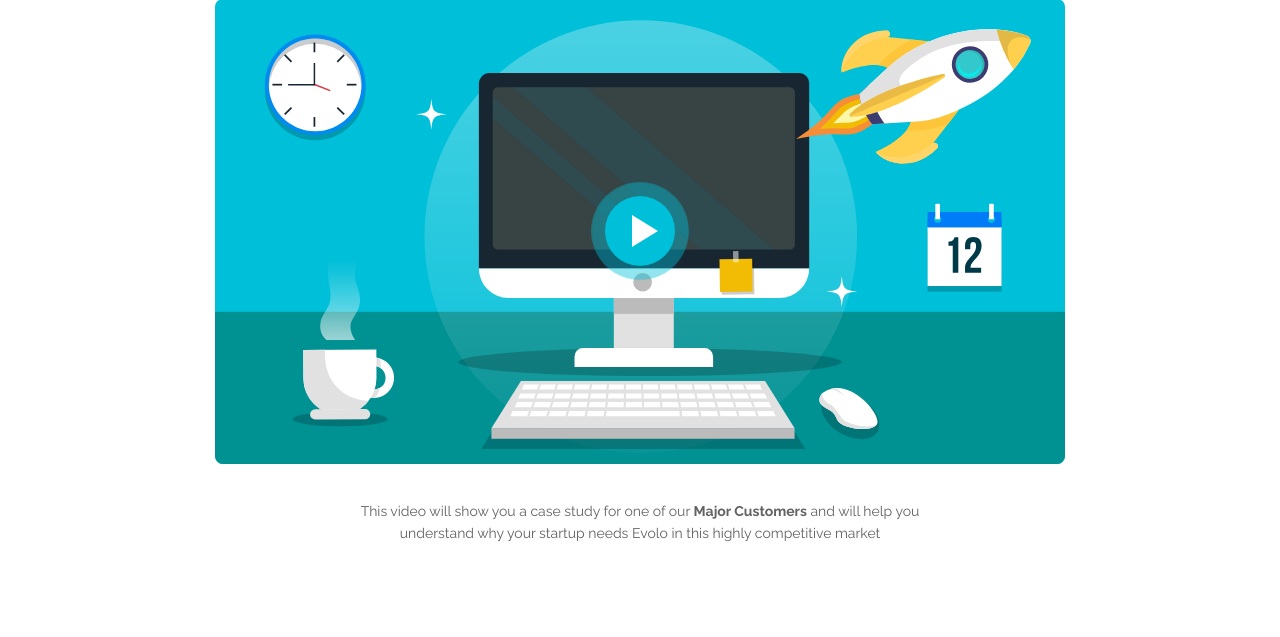
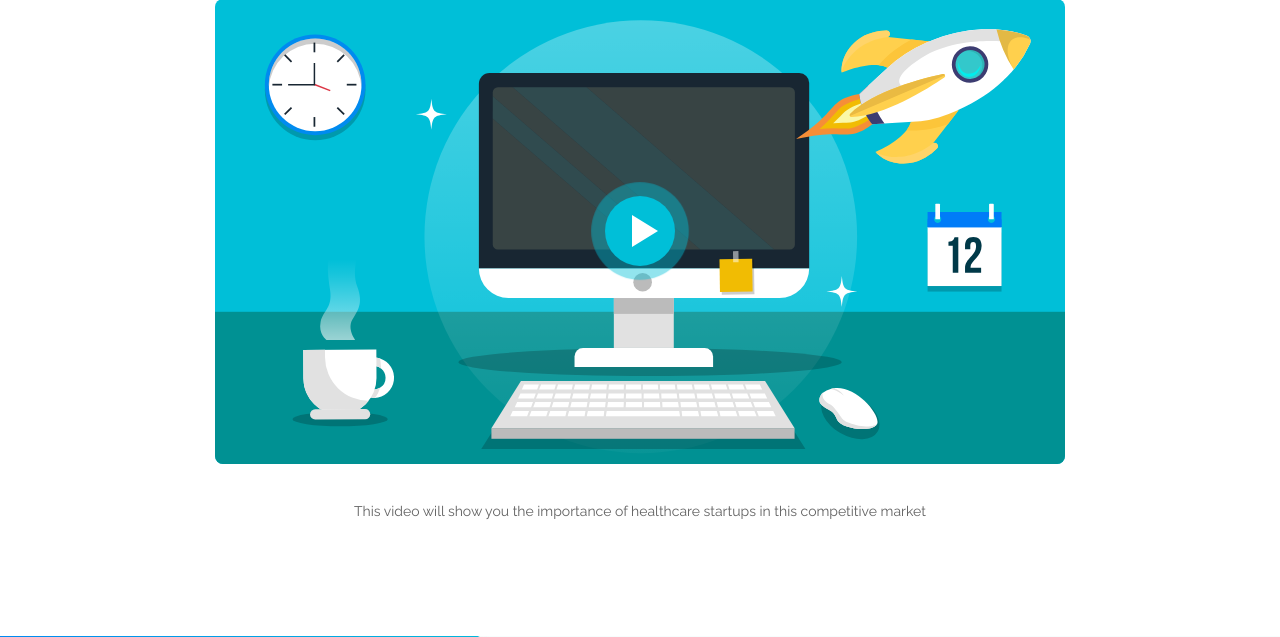
Before and after one commit to Arnold-Caleb/Landing, a Flask app: page / in a window 1280 px wide. Shown: the part 4397-5034 px from the top of the page. Run offline with Flask 2, Linux system fonts and the light colour scheme; some libraries are stand-ins or nearby versions.

Commit message:
Modified

```diff
--- a/templates/index.html
+++ b/templates/index.html
@@ -578,7 +578,7 @@
                     </div> <!-- end of image-container -->
                     <!-- end of video preview -->
 
-                    <p>This video will show you a case study for one of our <strong>Major Customers</strong> and will help you understand why your startup needs Evolo in this highly competitive market</p>
+                    <p>This video will show you the importance of healthcare startups in this competitive market</p>
                 </div> <!-- end of col -->
             </div> <!-- end of row -->
         </div> <!-- end of container -->
```
